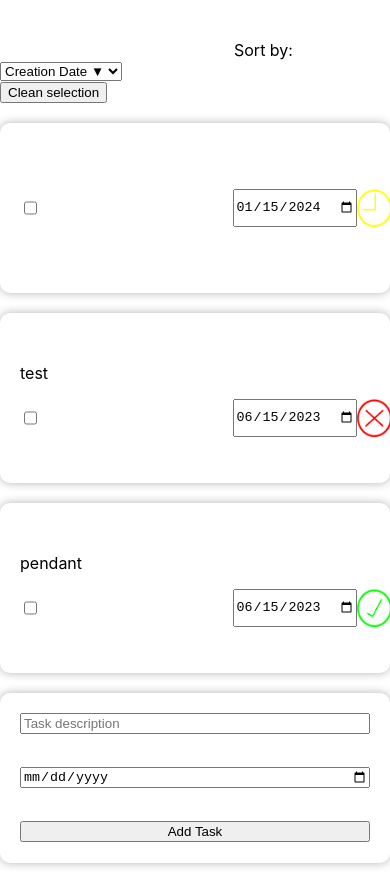
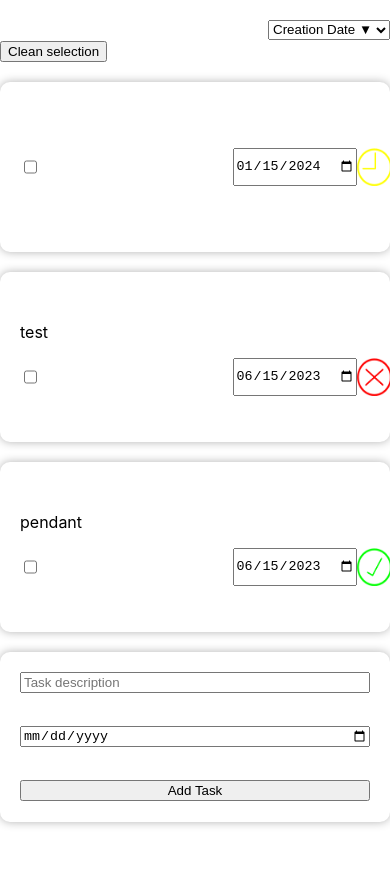
Before and after one commit to pythonandre/app-tareas, a React (Create React App) app: page / in a window 390 px wide. Shown: the top 883 px of the page. After the commit the page ends 844 px from the top, so only its background shows below. Built offline with nearby package versions, Linux system fonts and the light colour scheme; data requests are answered from the project's data file.

Commit message:
fixed responsive

```diff
--- a/src/components/taskComponent.tsx
+++ b/src/components/taskComponent.tsx
@@ -128,9 +128,8 @@ const Task = () => {
     <>
       <div>
         <div>
-        <div>
+        <div className="dropdown-div">
           <br></br>
-            <label htmlFor="sortDropdown" className="dropdown">Sort by:</label>
             <select
               id="sortDropdown"
               value={filterType}
--- a/src/components/taskStyles.css
+++ b/src/components/taskStyles.css
@@ -25,6 +25,11 @@
   margin-left: 55%;
 }
 
+.dropdown-div {
+  display: flex;
+  justify-content: space-between;
+}
+
 .dropdown {
-  margin-left: 60%;
+  align-items: flex-end;
 }
```
